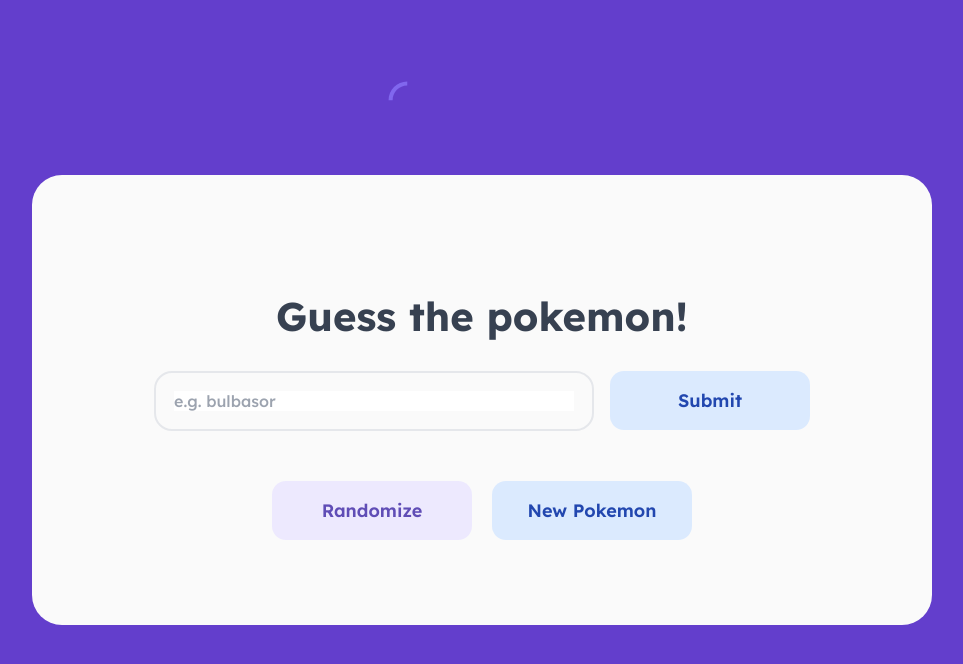
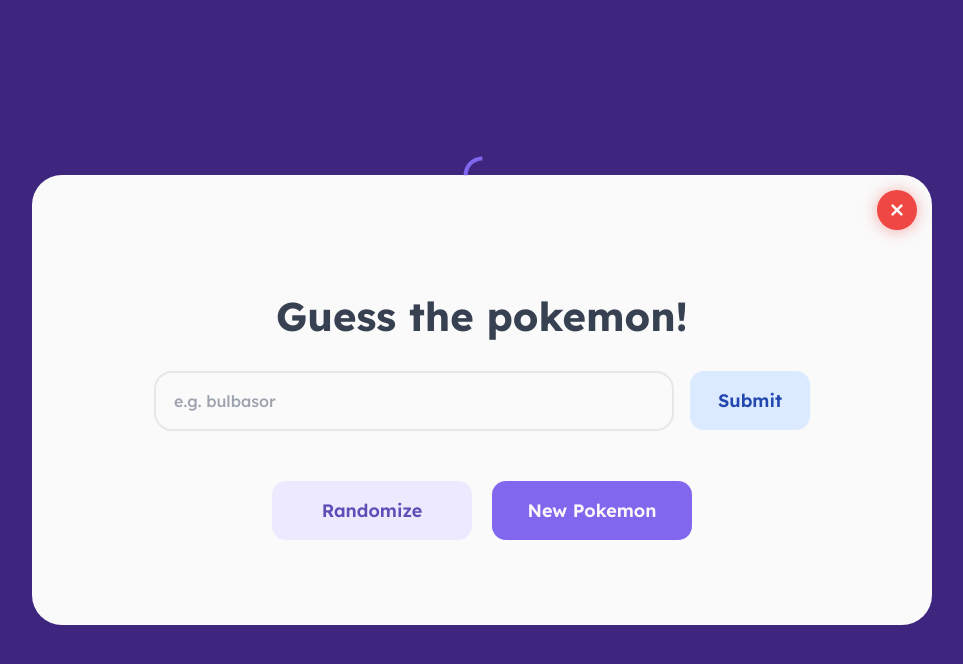
Before and after one commit to Sayantan-s/poke-app, a React (Create React App) app: page / in a window 1280 px wide. Shown: the top 664 px of the page, without its empty margins (158-1121 px from the left). Built offline with nearby package versions, Linux system fonts and the light colour scheme; no server answers.

Commit message:
Added code refactor

```diff
--- a/src/App.js
+++ b/src/App.js
@@ -10,16 +10,15 @@
   return (
     <>
       <Artboard />
-      {
-        modalIsOpen && <>
-        <AnimatePresence>
-          <GameModal />
-        </AnimatePresence>
-        <AnimatePresence>
-          <Backdrop />
-        </AnimatePresence>
-        </>
-      }
+      <AnimatePresence>
+        {
+          modalIsOpen &&
+          <>
+            <GameModal />
+            <Backdrop />
+          </>
+        }
+      </AnimatePresence>
     </>
   );
 }
--- a/src/components/element/Button.component.jsx
+++ b/src/components/element/Button.component.jsx
@@ -1,6 +1,6 @@
 import { motion } from 'framer-motion'
 import React, { forwardRef } from 'react'
-import styled from 'styled-components'
+import styled, { css } from 'styled-components'
 
 const Button = ({ children, ...otherProps },ref) => (
     <Btn
@@ -14,7 +14,17 @@
 export default forwardRef(Button)
 
 const Btn = styled(motion.button)`
-min-width : 20rem;
+min-width : ${props => {
+    switch(props.minWidth){
+        case 'small':
+            return '8rem';
+        case 'medium':
+            return '12rem';
+        case 'large':
+            return '20rem';
+        default: return 'auto';
+    }
+}};
 padding: 1.8rem 2rem;
 border-radius : 1.4rem;
 outline: none;
@@ -23,26 +33,42 @@
 font-size: 1.8rem;
 font-weight : 600;
 cursor : pointer;
+${props => props.primary && css`
+    color : ${props => props.theme.colors.white};
+    background-color : ${props => {
+        switch(props.color){
+            case 'blue':
+                return props.theme.colors.blue.medium;
+            case 'purple':
+                return props.theme.colors.purple.medium;
+            case 'green':
+                return props.theme.colors.success.medium;
+            default: return props.theme.colors.blue.dark;
+        }
+    }};
+`}
+${props => props.secondary && css`
     color : ${props => {
-    switch(props.type){
+        switch(props.color){
             case 'blue':
                 return props.theme.colors.blue.dark;
             case 'purple':
                 return props.theme.colors.purple.dark;
             case 'green':
-            return props.theme.colors.blue.dark;
+                return props.theme.colors.success.dark;
             default: return props.theme.colors.blue.dark;
         }
     }};
     background-color : ${props => {
-     switch(props.type){
+        switch(props.color){
             case 'blue':
                 return props.theme.colors.blue.light;
             case 'purple':
                 return props.theme.colors.purple.light;
-        case 'blue':
-            return props.theme.colors.blue.light;
+            case 'green':
+                return props.theme.colors.success.light;
             default: return props.theme.colors.blue.light;
         }
     }};
+`}
 `
--- a/src/components/element/Image.component.jsx
+++ b/src/components/element/Image.component.jsx
@@ -9,7 +9,8 @@
               src ?  <motion.img
               src={src}
               alt={alt}
-              {...imageAnimation}
+              initial={{ opacity : 0 }}
+              animate = {{ opacity : 1 }}
             /> : <Fallback />
           }
         </Img>
@@ -22,6 +23,9 @@
 width : ${props => `${props.width}px`};
 height : ${props => `${props.height}px`};
 max-height : ${props => `${props.maxHeight}px`};
+display : flex;
+justify-content : center;
+align-items : center;
 img{
     object-fit : cover;
     width : 100%;
--- a/src/components/element/Input.component.jsx
+++ b/src/components/element/Input.component.jsx
@@ -44,6 +44,7 @@
 font-weight : 500;
 border: none;
 color : ${props => props.theme.colors.gray.dark };
+background-color: transparent;
 ::placeholder{
     color : ${props => props.theme.colors.gray.medium };
 }
--- a/src/components/sections/Artboard.sec.jsx
+++ b/src/components/sections/Artboard.sec.jsx
@@ -9,7 +9,10 @@
 
     return (
       <Canvas>
-         <Button type="purple" onClick={() => modalReducer(SHOW_MODAL)}>
+         <Button
+          secondary
+          color="purple"
+          onClick={() => modalReducer(SHOW_MODAL)}>
            Let's, start the game!
          </Button>
       </Canvas>
--- a/src/components/sections/Backdrop.component.jsx
+++ b/src/components/sections/Backdrop.component.jsx
@@ -9,13 +9,19 @@
 
     const { modalReducer } = useContext(GlobalContext)
 
-    return createPortal(<Paper onClick={() => modalReducer(CLOSE_MODAL)} />, document.getElementById('backdrop'))
+    return createPortal(
+    <Paper
+        initial={{ opacity : 0 }}
+        animate={{ opacity : 1 }}
+        exit={{ opacity : 0 }}
+        onClick={() => modalReducer(CLOSE_MODAL)}
+    />, document.getElementById('backdrop'))
 }
 
 export default Backdrop
 
 const Paper = styled(motion.div)`
-background-color : rgba(0,0,0,0.2);
+background-color : rgba(0,0,0,0.5);
 width:100vw;
 height: 100vh;
 overflow-x: hidden;
--- a/src/components/sections/GameModal.component.jsx
+++ b/src/components/sections/GameModal.component.jsx
@@ -3,11 +3,13 @@
 import http from 'lib/https'
 import Loader from 'lib/Loader'
 import randomize from 'lib/randomize'
-import React, { useCallback, useEffect, useState } from 'react'
+import React, { useCallback, useContext, useEffect, useState } from 'react'
 import { createPortal } from 'react-dom'
 import styled, { css } from 'styled-components'
 import Lottie from 'react-lottie';
 import { Failure, Success } from 'animations'
+import { GlobalContext } from 'context'
+import { CLOSE_MODAL } from 'context/types'
 
 const Modal = () => {
 
@@ -22,6 +24,8 @@
         isCorrect : false,
         error : '',
     })
+
+    const { modalReducer } = useContext(GlobalContext)
 
     const validator = type => {
         switch(type){
@@ -104,7 +108,10 @@
       };
 
     return createPortal(
-        <Dialog>
+        <Dialog
+        initial={{ scale : 0 }}
+        animate={{ scale : 1 }}
+        exit={{ scale : 0 }} >
             <div className="poke">
                 <Image
                     width={200}
@@ -140,24 +147,37 @@
                         </TextField>
                     {result.error && <p className="input_error">{result.error}</p>}
                     </div>
-                    <Button>
+                    <Button
+                    minWidth="medium"
+                    secondary>
                         Submit
                     </Button>
                 </Form>
                 <div className="panel_requesters">
                     <Button
-                    type="purple"
+                    minWidth="large"
+                    secondary
+                    color="purple"
                     className="panel_requesters-random"
                     onClick={() => requester('RANDOMIZE')}>
                         Randomize
                     </Button>
                     <Button
+                    primary
+                    minWidth="large"
+                    color="purple"
                     className="panel_requesters-new"
                     onClick={() => requester('NEW_POKE')}>
                         New Pokemon
                     </Button>
                 </div>
             </Panel>
+            <CloseButton onClick={() => modalReducer(CLOSE_MODAL)}>
+                <svg width={24} height={24} viewBox="0 0 24 24" fill="none" xmlns="http://www.w3.org/2000/svg">
+                    <path d="M8.46447 15.5355L15.5355 8.46446" stroke="black" strokeWidth="2" strokeLinecap="round" />
+                    <path d="M8.46447 8.46447L15.5355 15.5355" stroke="black" strokeWidth="2" strokeLinecap="round" />
+                </svg>
+            </CloseButton>
         </Dialog>,
         document.getElementById('modals')
     )
@@ -167,7 +187,7 @@
 
 
 const Dialog = styled(motion.figure)`
-background-color : ${props => props.theme.colors.modal};
+background-color : ${props => props.theme.colors.white};
 width: 90rem;
 height:45rem;
 border-radius : 3rem;
@@ -176,10 +196,20 @@
     position: relative;
     &-img{
         position: absolute;
-        top: -120px;
+        top: -12rem;
         left: 50%;
         transform : translate(-50%,0%);
+        @media only screen and (max-width: ${props => props.theme.breakpoints.tab}){
+            top: -18rem;
+        }
+        @media only screen and (max-width: ${props => props.theme.breakpoints.minTab}){
+            top: -20rem;
+        }
     }
+}
+@media only screen and (max-width: ${props => props.theme.breakpoints.minTab}){
+    max-width: 100rem;
+    width : max-content;
 }
 `
 const Form = styled.form`
@@ -201,15 +231,34 @@
         color : ${props => props.theme.colors.danger.medium};
     }
     ${props => props.danger && css`
+        input{
+            color : ${props => props.theme.colors.danger.medium}
+        }
         &_field{
             border: 2px solid ${props => props.theme.colors.danger.light};
         }
     `}
     ${props => props.success && css`
+        input{
+            color : ${props => props.theme.colors.success.medium}
+        }
         &_field{
             border: 2px solid ${props => props.theme.colors.success.light};
         }
     `}
+}
+@media only screen and (max-width: ${props => props.theme.breakpoints.minTab}){
+    width: 100%;
+    flex-direction: column;
+    align-items: stretch;
+    .input{
+        margin-bottom: 1.6rem;
+        margin-right : 0;
+        &_error{
+            text-align: center;
+            width: 100%;
+        }
+    }
 }
 `
 
@@ -241,3 +290,25 @@
     }
 }
 `
+
+const CloseButton = styled(Button)`
+padding:0;
+width: 4rem;
+height: 4rem;
+background-color: ${props => props.theme.colors.danger.medium};
+position: absolute;
+top: 1.5rem;
+right : 1.5rem;
+border-radius: 50%;
+display: flex;
+justify-content: center;
+align-items: center;
+box-shadow : 0px 1px 15px ${props => `${props.theme.colors.danger.medium}70` };
+svg{
+    width: 3rem;
+    height: 3rem;
+    path{
+        stroke : ${props => props.theme.colors.white};
+    }
+}
+`
--- a/src/styles/GlobalStyles.jsx
+++ b/src/styles/GlobalStyles.jsx
@@ -9,6 +9,9 @@
 html{
         scroll-behavior : smooth;
         font-size : 62.5%;
+        @media only screen and (max-width: ${props => props.theme.breakpoints.tab}){
+            font-size : 50%;
+        }
         body{
             max-width : 100vw;
             overflow-x : hidden;
--- a/src/styles/theme.js
+++ b/src/styles/theme.js
@@ -29,10 +29,12 @@
             dark : '#2247AF'
         },
         backgroundColor : '#7c4dff',
-        modal : '#fafafa'
+        white : '#fafafa'
     },
     breakpoints : {
-
+        tab : '1024px',
+        minTab : '768px',
+        mobile : '450px'
     }
 }
 
```
Lines whose indentation alone changed are shown as unchanged.
